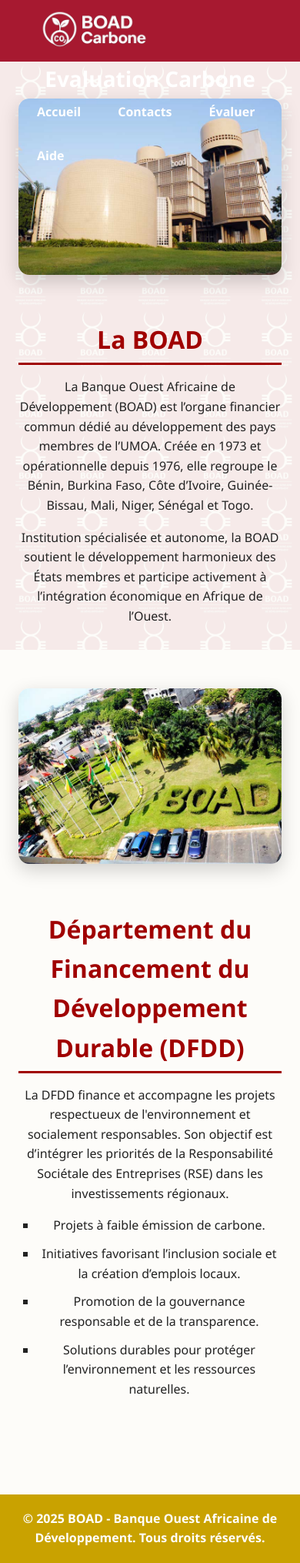
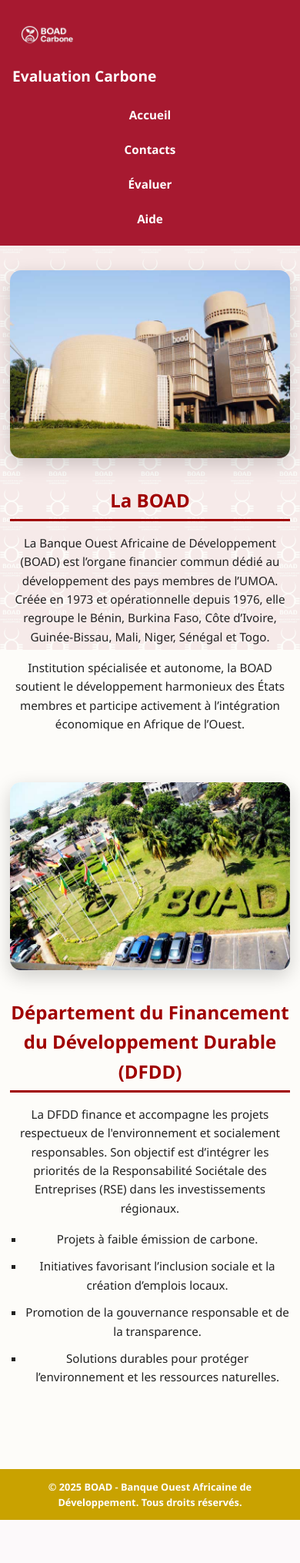
Before and after one commit to IFAZANE/boad_app, a Flask app: page /apropos in a window 390 px wide. Shown: the whole page at 77% size. After the commit the page ends 1974 px from the top, so only its background shows below. Run offline with Flask 3, Linux system fonts and the light colour scheme; some libraries are stand-ins or nearby versions.

Commit message:
apropos.html

```diff
--- a/templates/apropos.html
+++ b/templates/apropos.html
@@ -83,20 +83,126 @@
     .section-img, .section-text { flex: 1 1 100%; }
   }
 
-       body::before {
+ body::before {
     content: "";
     position: fixed;
     top: 0;
     left: 0;
     width: 100%;
     height: 100%;
-    background-image: url('{{ url_for("static", filename="logo-boad.webp") }}');
+    background: url("/static/logo-boad.webp") center/cover no-repeat;
     background-repeat: repeat;
     background-size: 80px auto;
     opacity: 0.08; /* très léger fond */
     pointer-events: none;
     z-index: -1;
   }
+
+
+/* Très petits écrans (≤ 480px) */
+@media (max-width: 480px) {
+  header {
+    flex-direction: column;
+    align-items: flex-start;
+    padding: 1rem;
+    height: auto;
+    text-align: center;
+  }
+
+  .header-left img {
+    height: 60px;
+    margin-bottom: 0.5rem;
+  }
+
+  .header-center h1 {
+    font-size: 1.2rem;
+    margin-bottom: 0.5rem;
+    text-align: center;
+    width: 100%;
+  }
+
+  nav.header-nav {
+    flex-direction: column;
+    align-items: center;
+    width: 100%;
+    gap: 0.5rem;
+    padding-top: 0.5rem;
+  }
+
+  nav.header-nav a {
+    width: 100%;
+    text-align: center;
+    padding: 0.4rem 0.8rem;
+    font-size: 0.95rem;
+  }
+
+  main {
+    padding: 0 0.8rem;
+    margin-top: 2rem;
+  }
+
+  section {
+    flex-direction: column !important;
+    gap: 1rem;
+    margin-bottom: 3rem;
+    text-align: center;
+  }
+
+  .section-img {
+    flex: 1 1 auto;
+    width: 100%;
+  }
+
+  .section-img img {
+    width: 100%;
+    height: auto;
+    max-width: 100%;
+  }
+
+  .section-text {
+    flex: 1 1 auto;
+    width: 100%;
+  }
+
+  .section-text h2 {
+    font-size: 1.5rem;
+  }
+
+  .section-text h3 {
+    font-size: 1.2rem;
+  }
+
+  .section-text p,
+  .section-text ul {
+    font-size: 0.95rem;
+  }
+
+  .section-text ul {
+    padding-left: 1.2rem;
+  }
+
+  .carbon-eval-link a {
+    width: 100%;
+    font-size: 1rem;
+    padding: 0.8rem 1.2rem;
+    display: inline-block;
+  }
+
+  .confidentialite-text {
+    font-size: 0.85rem;
+    padding: 0 1rem;
+  }
+
+  footer {
+    font-size: 0.8rem;
+    padding: 0.8rem;
+  }
+
+  body::before {
+    background-size: 60px auto; /* plus petit motif pour petits écrans */
+  }
+}
+
 
 </style>
 </head>
```
